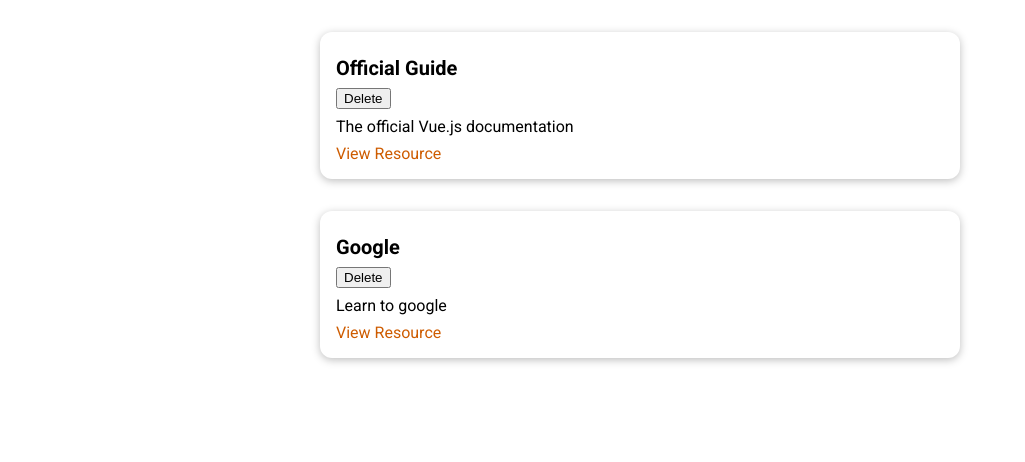
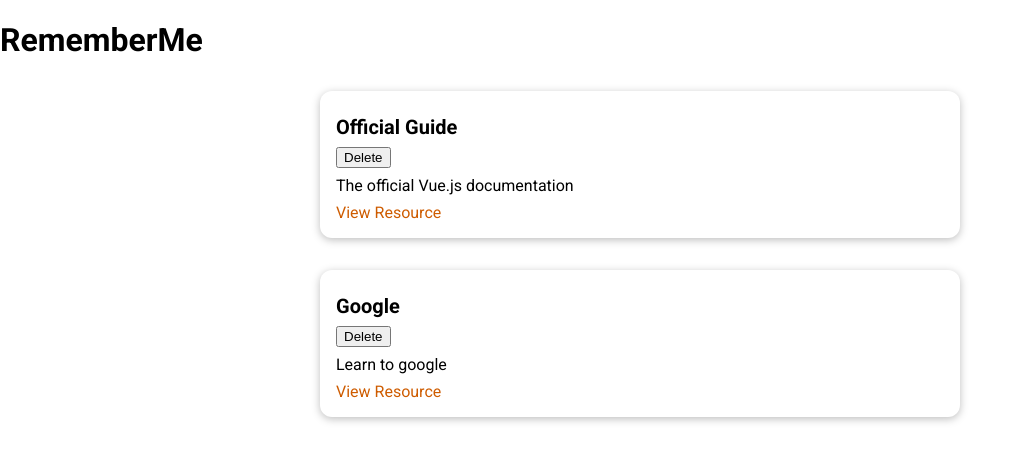
Before and after one commit to Alexandra2888/learn_resources, a Vue app: page / in a window 1280 px wide. Shown: the top 462 px of the page, without its empty margins (0-1025 px from the left). Built offline with nearby package versions, Linux system fonts and the light colour scheme.

Commit message:
adding TheHeader

```diff
--- a/src/App.vue
+++ b/src/App.vue
@@ -1,13 +1,19 @@
 <template>
+<the-header title="RememberMe"></the-header>
  <stored-resources :resources="storedResources"></stored-resources>
 </template>
 
 <script>
 import StoredResources from './components/learning-resources/StoredResources.vue'
-
+import TheHeader from './components/layouts/TheHeader.vue'
 export default {
+  props: {
+  },
+  created () {
+  },
   components: {
-  StoredResources
+  StoredResources,
+  TheHeader
 },
   data() {
     return {
--- /dev/null
+++ b/src/components/layouts/TheHeader.vue
@@ -0,0 +1,21 @@
+<template>
+<header>
+<h1>{{ title }}</h1>
+</header>
+</template>
+
+<script>
+export default {
+    props: ['title']
+}
+</script>
+
+<style scoped>
+div {
+  border-radius: 12px;
+  box-shadow: 0 2px 8px rgba(0, 0, 0, 0.26);
+  padding: 1rem;
+  margin: 2rem auto;
+  max-width: 40rem;
+}
+</style>
```
